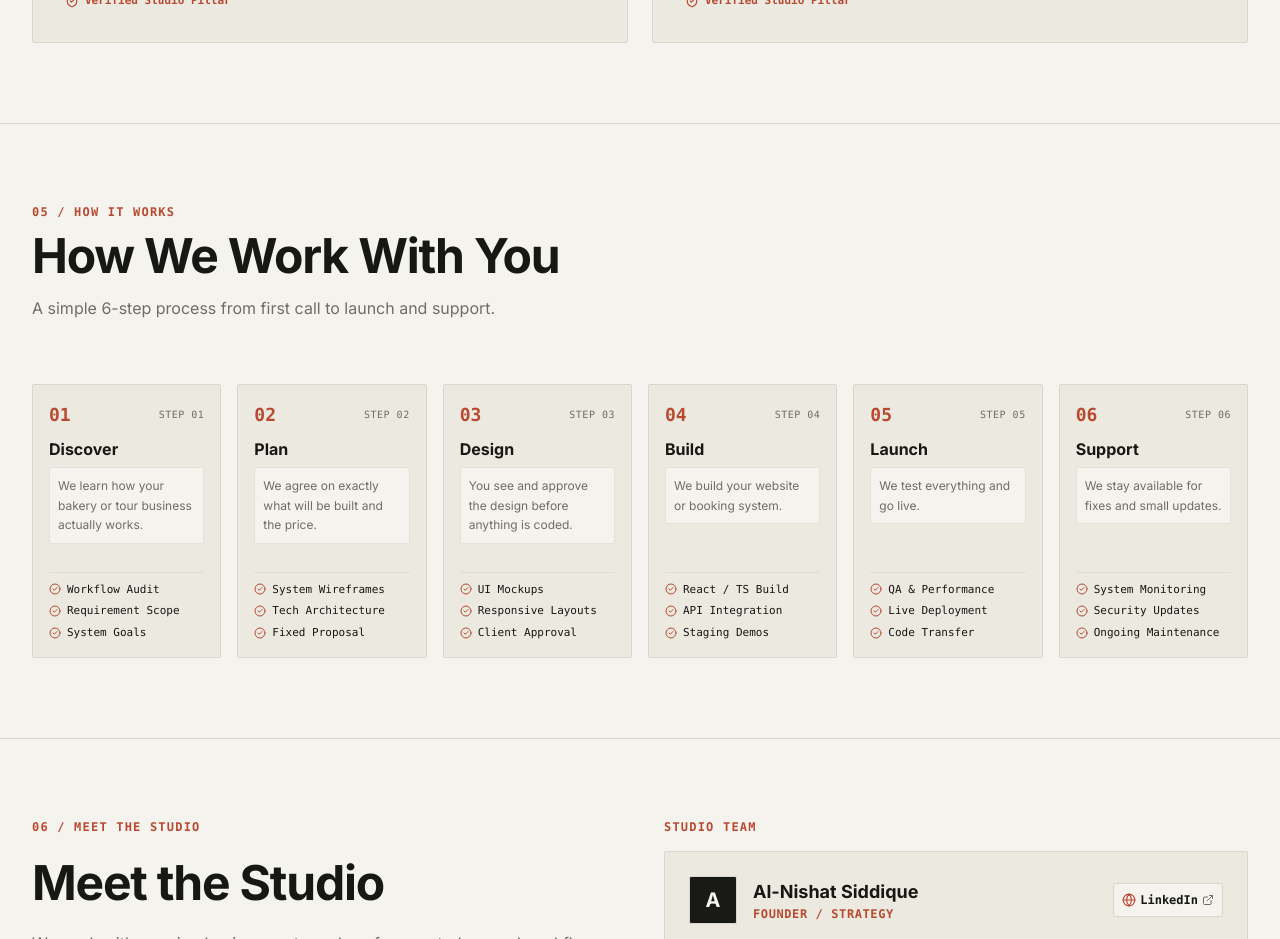
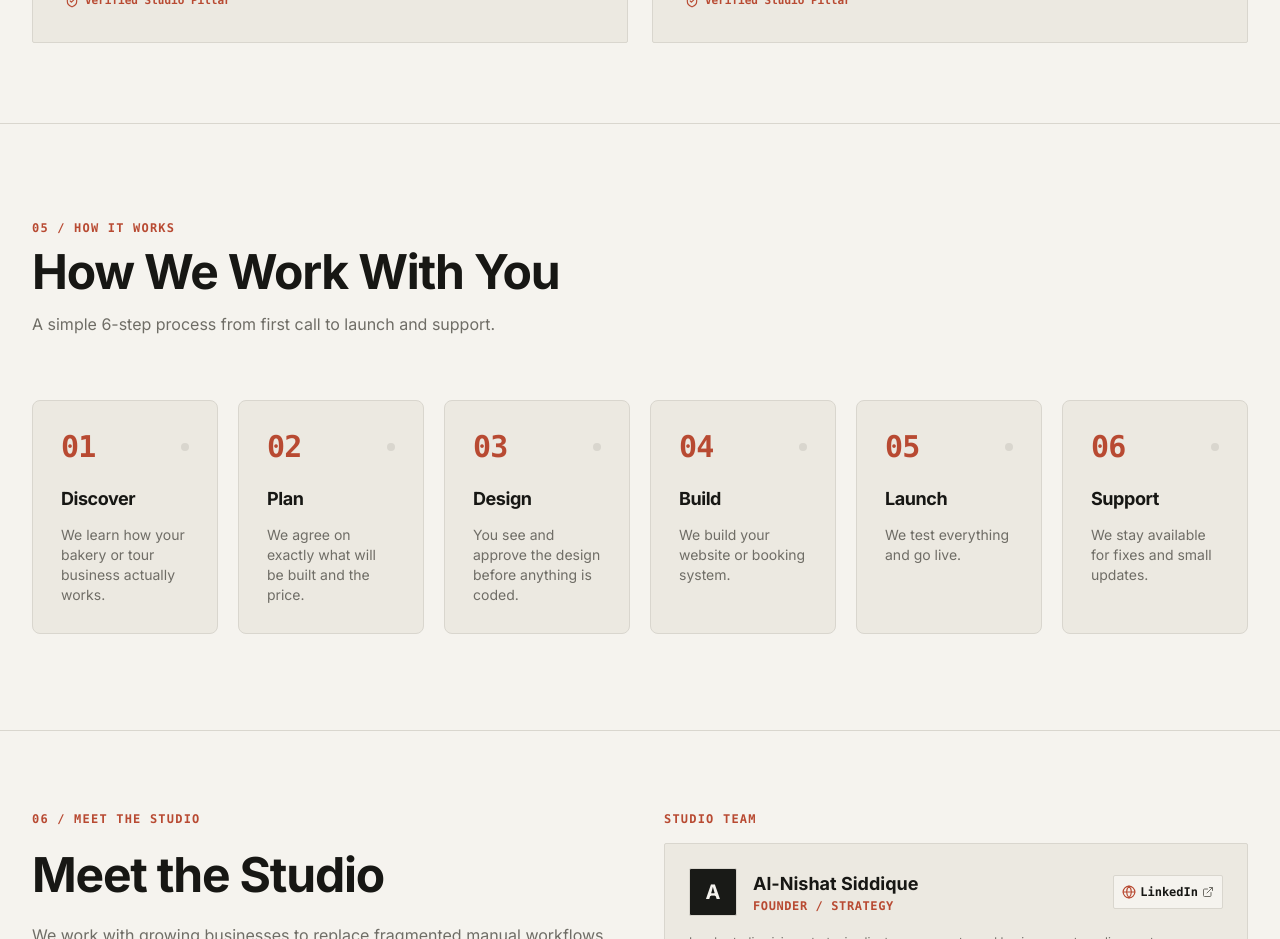
Before and after one commit to IsacSmile/thrine-uk, a React (Vite) app: page / in a window 1280 px wide. Shown: the part 8400-9339 px from the top of the page. Built offline with nearby package versions, Linux system fonts and the light colour scheme; no server answers.

Commit message:
style: elevate Process section layout to clean, spacious, premium feel

```diff
--- a/src/components/sections/Process.tsx
+++ b/src/components/sections/Process.tsx
@@ -1,50 +1,43 @@
 import React from 'react';
 import { Container } from '../ui/Container';
 import { SectionHeading } from '../ui/SectionHeading';
-import { CheckCircle2 } from 'lucide-react';
 
 export const Process: React.FC = () => {
   const steps = [
     {
       number: "01",
       title: "Discover",
-      riskNote: "We learn how your bakery or tour business actually works.",
-      details: ["Workflow Audit", "Requirement Scope", "System Goals"]
+      riskNote: "We learn how your bakery or tour business actually works."
     },
     {
       number: "02",
       title: "Plan",
-      riskNote: "We agree on exactly what will be built and the price.",
-      details: ["System Wireframes", "Tech Architecture", "Fixed Proposal"]
+      riskNote: "We agree on exactly what will be built and the price."
     },
     {
       number: "03",
       title: "Design",
-      riskNote: "You see and approve the design before anything is coded.",
-      details: ["UI Mockups", "Responsive Layouts", "Client Approval"]
+      riskNote: "You see and approve the design before anything is coded."
     },
     {
       number: "04",
       title: "Build",
-      riskNote: "We build your website or booking system.",
-      details: ["React / TS Build", "API Integration", "Staging Demos"]
+      riskNote: "We build your website or booking system."
     },
     {
       number: "05",
       title: "Launch",
-      riskNote: "We test everything and go live.",
-      details: ["QA & Performance", "Live Deployment", "Code Transfer"]
+      riskNote: "We test everything and go live."
     },
     {
       number: "06",
       title: "Support",
-      riskNote: "We stay available for fixes and small updates.",
-      details: ["System Monitoring", "Security Updates", "Ongoing Maintenance"]
+      riskNote: "We stay available for fixes and small updates."
     }
   ];
 
   return (
-    <section id="process" className="py-20 bg-paper border-b border-studio-border font-sans">
+    <section id="process" className="py-20 sm:py-24 bg-paper border-b border-studio-border font-sans">
       <Container>
         <SectionHeading
           eyebrow="05 / HOW IT WORKS"
@@ -52,32 +45,27 @@ export const Process: React.FC = () => {
           subtitle="A simple 6-step process from first call to launch and support."
         />
 
-        <div className="grid grid-cols-1 sm:grid-cols-2 lg:grid-cols-6 gap-4">
-          {steps.map((step, index) => (
+        <div className="grid grid-cols-1 sm:grid-cols-2 lg:grid-cols-6 gap-5">
+          {steps.map((step) => (
             <div
               key={step.number}
-              className="bg-studio-surface border border-studio-border rounded-sm p-4 flex flex-col justify-between hover:border-editorial transition-colors space-y-4"
+              className="bg-studio-surface border border-studio-border rounded-lg p-6 sm:p-7 flex flex-col justify-between hover:border-terracotta/40 hover:shadow-lg transition-all duration-300 group"
             >
               <div>
-                <div className="flex items-center justify-between mb-2">
-                  <span className="text-lg font-extrabold font-mono text-terracotta">{step.number}</span>
-                  <span className="text-[10px] font-mono text-editorial-muted uppercase tracking-wider">Step 0{index + 1}</span>
+                <div className="flex items-center justify-between mb-5">
+                  <span className="text-2xl sm:text-3xl font-extrabold font-mono text-terracotta tracking-tight group-hover:scale-105 transition-transform">
+                    {step.number}
+                  </span>
+                  <div className="w-2 h-2 rounded-full bg-studio-border group-hover:bg-terracotta transition-colors" />
                 </div>
 
-                <h3 className="text-base font-bold text-editorial font-sans mb-1.5">{step.title}</h3>
+                <h3 className="text-lg font-bold text-editorial font-sans mb-3 tracking-tight">
+                  {step.title}
+                </h3>
 
-                <p className="text-xs text-editorial-muted leading-relaxed font-sans p-2 bg-paper border border-studio-border/60 rounded-sm mb-3">
+                <p className="text-xs sm:text-sm text-editorial-muted leading-relaxed font-sans font-normal">
                   {step.riskNote}
                 </p>
-              </div>
-
-              <div className="space-y-1 pt-2 border-t border-studio-border/60">
-                {step.details.map((detail) => (
-                  <div key={detail} className="text-[11px] text-editorial font-mono flex items-center gap-1.5">
-                    <CheckCircle2 className="w-3 h-3 text-terracotta shrink-0" />
-                    <span>{detail}</span>
-                  </div>
-                ))}
               </div>
             </div>
           ))}
```
